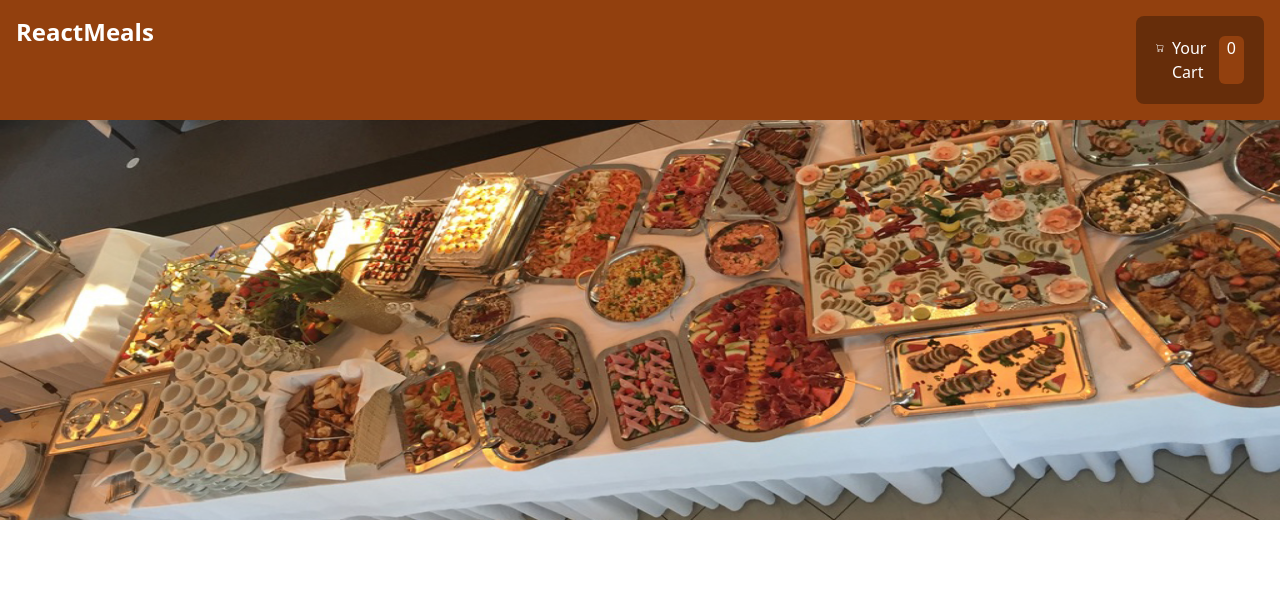
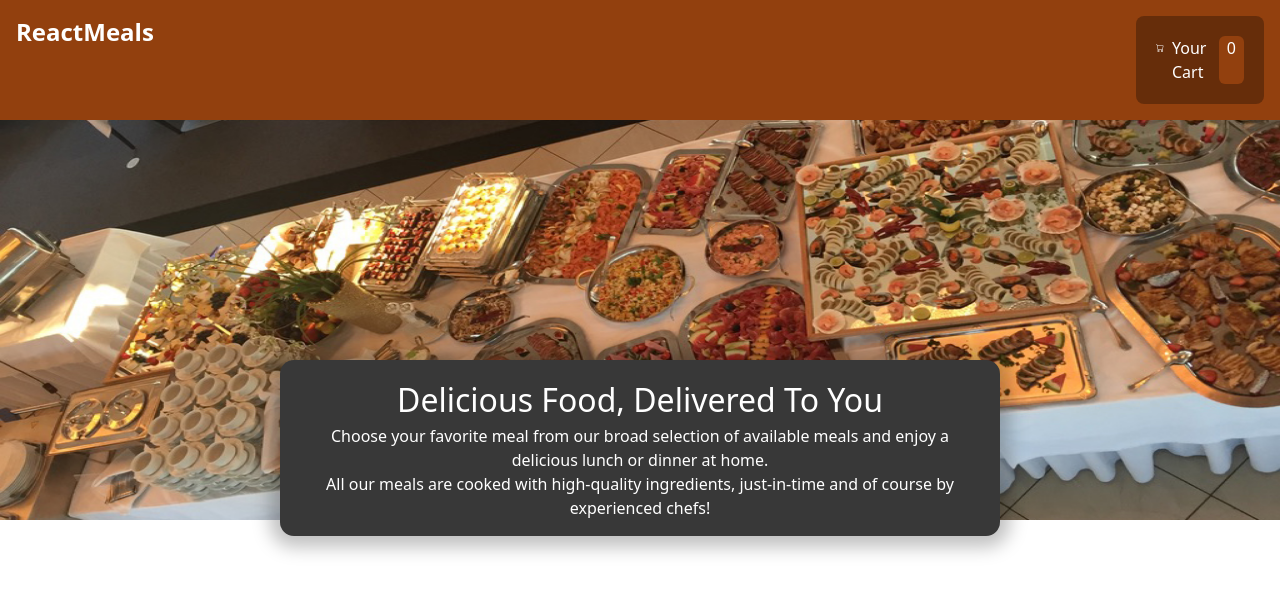
Before and after one commit to hespnod/restaurant, a React (Create React App) app: page / in a window 1280 px wide. Shown: the top 592 px of the page. Built offline with nearby package versions, Linux system fonts and the light colour scheme.

Commit message:
added MealsSummary

```diff
--- a/src/App.js
+++ b/src/App.js
@@ -1,9 +1,11 @@
 import NavBar from "./components/Layout/NavBar";
+import MealsSummary from "./components/Meals/MealsSummary";
 
 function App() {
   return (
     <div>
       <NavBar />
+      <MealsSummary />
     </div>
   );
 }
--- /dev/null
+++ b/src/components/Meals/AvailableMeals.js
@@ -0,0 +1,36 @@
+const AvailableMeals = () => {
+
+    const DUMMY_MEALS = [
+        {
+            id: 'm1',
+            name: 'Sushi',
+            description: 'Finest fish and veggies',
+            price: 22.99,
+        },
+        {
+            id: 'm2',
+            name: 'Schnitzel',
+            description: 'A german specialty!',
+            price: 16.5,
+        },
+        {
+            id: 'm3',
+            name: 'Barbecue Burger',
+            description: 'American, raw, meaty',
+            price: 12.99,
+        },
+        {
+            id: 'm4',
+            name: 'Green Bowl',
+            description: 'Healthy...and green...',
+            price: 18.99,
+        },
+    ];
+
+
+    return (
+        <></>
+    );
+};
+
+export default AvailableMeals;
--- /dev/null
+++ b/src/components/Meals/MealsSummary.jsx
@@ -0,0 +1,19 @@
+import classes from './MealsSummary.module.css';
+
+const MealsSummary = () => {
+    return (
+        <section className={classes.summary}>
+            <h2>Delicious Food, Delivered To You</h2>
+            <p>
+                Choose your favorite meal from our broad selection of available meals
+                and enjoy a delicious lunch or dinner at home.
+            </p>
+            <p>
+                All our meals are cooked with high-quality ingredients, just-in-time and
+                of course by experienced chefs!
+            </p>
+        </section>
+    );
+};
+
+export default MealsSummary;
--- /dev/null
+++ b/src/components/Meals/MealsSummary.module.css
@@ -0,0 +1,18 @@
+.summary {
+  text-align: center;
+  max-width: 45rem;
+  width: 90%;
+  margin: auto;
+  margin-top: -10rem;
+  position: relative;
+  background-color: #383838;
+  color: white;
+  border-radius: 14px;
+  padding: 1rem;
+  box-shadow: 0 1px 18px 10px rgba(0, 0, 0, 0.25);
+}
+
+.summary h2 {
+  font-size: 2rem;
+  margin-top: 0;
+}
```
Also changed, not shown: src/components/Meals/Meals.js (added).
